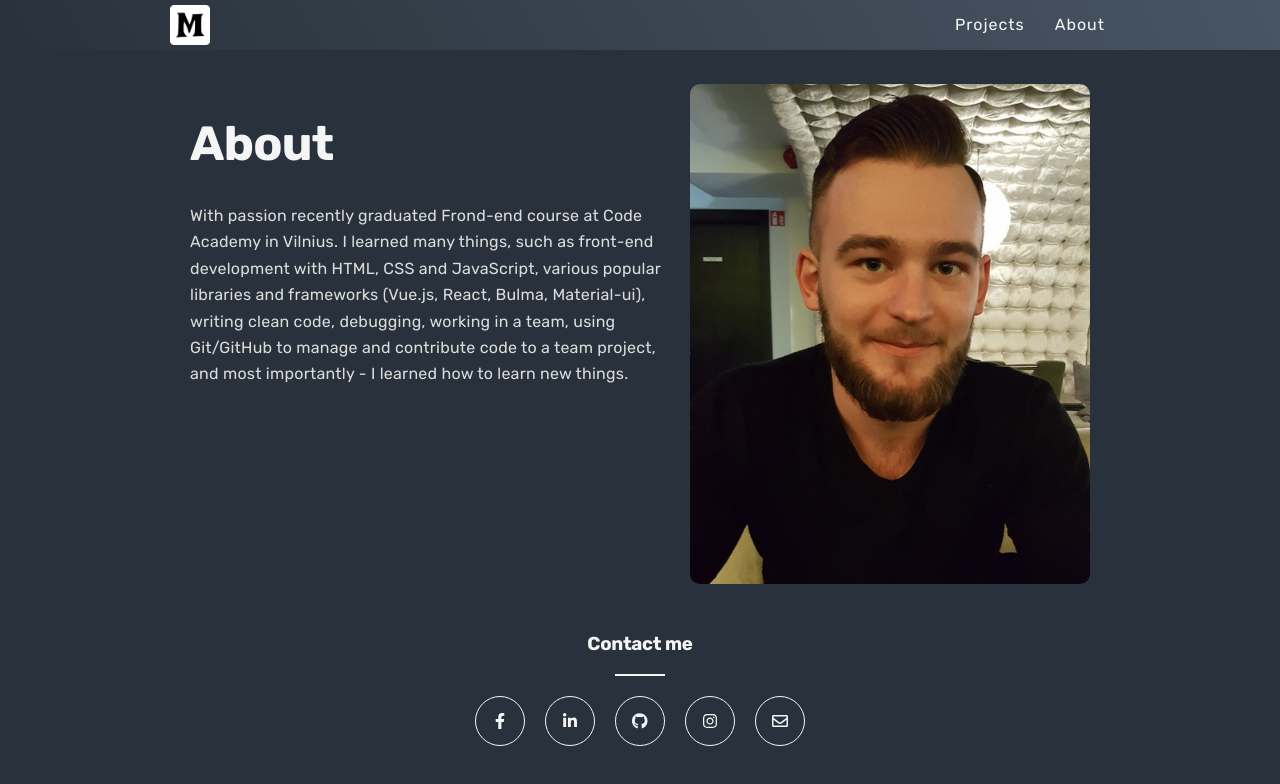
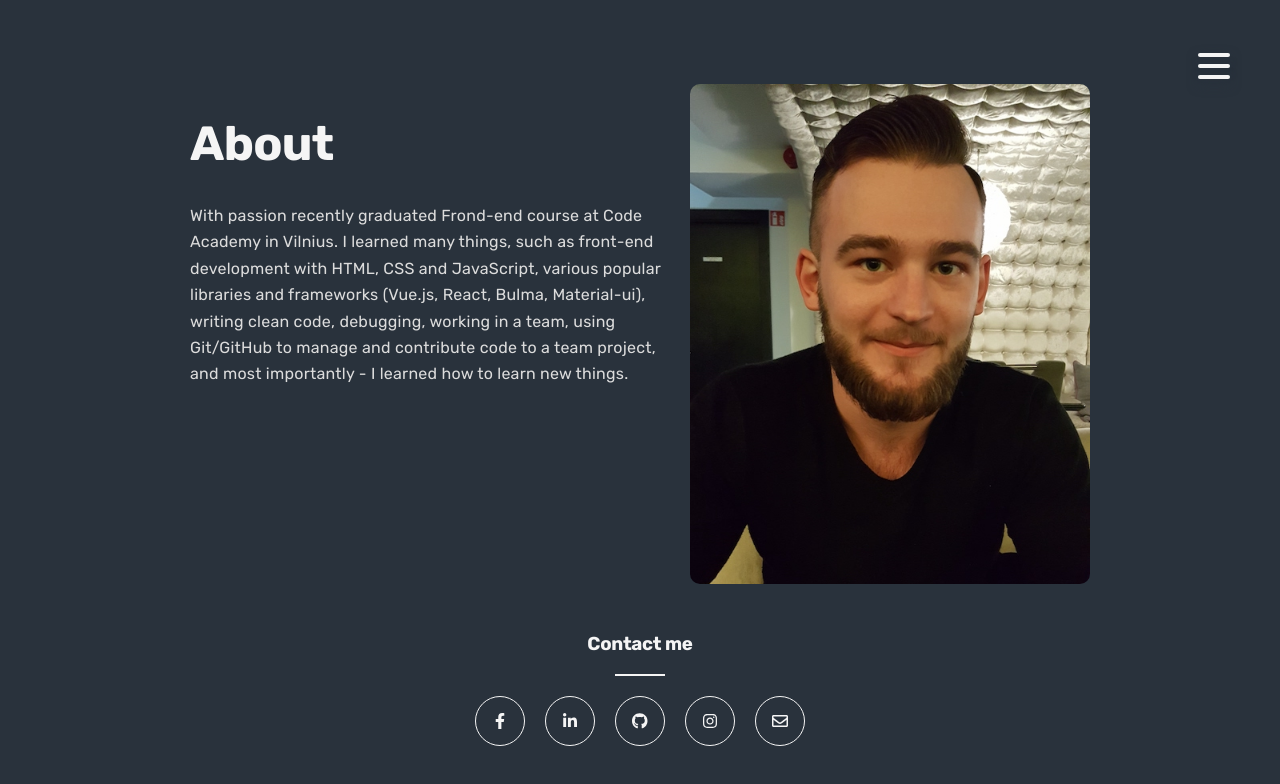
Before and after one commit to modestas9k/Portfolio, a React (Create React App) app: page /about in a window 1280 px wide. Shown: the top 784 px of the page. Built offline with nearby package versions, Linux system fonts and the light colour scheme.

Commit message:
change header to side nav with burger button

```diff
--- a/src/components/Header/Header.jsx
+++ b/src/components/Header/Header.jsx
@@ -1,19 +1,60 @@
-import React from "react";
+import React, { useState } from "react";
 import { Link } from "react-router-dom";
 import "./Header.scss";
-import logo from "./../../assets/logo.png";
+import { FontAwesomeIcon } from "@fortawesome/react-fontawesome";
 
 function Header() {
+  const [isOpen, setOpen] = useState(false);
+
   return (
-    <div className="header__container">
-      <nav>
-        <Link to="/" className="nav__logo">
-          <img src={logo} alt="logo" />
+    <div>
+      <button
+        onClick={() => setOpen(!isOpen)}
+        className={isOpen ? "burger burger__open" : "burger"}
+      >
+        <div></div>
+        <div></div>
+        <div></div>
+      </button>
+      <nav className={isOpen ? "open" : ""}>
+        <Link onClick={() => setOpen(false)} to="/projects">
+          Projects
         </Link>
-
-        <div className="nav__links">
-          <Link to="/projects">Projects</Link>
-          <Link to="/about">About</Link>
+        <Link onClick={() => setOpen(false)} to="/about">
+          About
+        </Link>
+        <div className="header__line"></div>
+        <div className="header__buttons">
+          <button
+            className="header__btn-linkedin"
+            onClick={() =>
+              window.open(
+                "https://www.linkedin.com/in/modestas-skirius-276631202/"
+              )
+            }
+          >
+            <FontAwesomeIcon icon={["fab", "linkedin-in"]} />
+          </button>
+          <button
+            className="header__btn-github"
+            onClick={() => window.open("https://github.com/modestas9k")}
+          >
+            <FontAwesomeIcon icon={["fab", "github"]} />
+          </button>
+          <button
+            className="header__btn-instagram"
+            onClick={() =>
+              window.open("https://www.instagram.com/modest.skirius/")
+            }
+          >
+            <FontAwesomeIcon icon={["fab", "instagram"]} />
+          </button>
+          <button
+            className="header__btn-mail"
+            onClick={() => window.open("mailto:modestas.skirius@gmail.com")}
+          >
+            <FontAwesomeIcon icon={["far", "envelope"]} />
+          </button>
         </div>
       </nav>
     </div>
--- a/src/components/Header/Header.scss
+++ b/src/components/Header/Header.scss
@@ -1,43 +1,185 @@
 @import "./../../scss/variables";
 
-.header__container {
-  background: $black-linear;
-  padding: 0 10px;
-  height: 50px;
-  width: 100%;
-  position: fixed;
-  z-index: 500;
-}
+// Side Navigation
+
 nav {
   display: flex;
-  max-width: 960px;
-  height: 100%;
-  margin: 0 auto;
-  justify-content: space-between;
-  align-items: center;
-  overflow: hidden;
-  color: $white-color;
-  .nav__logo {
-    height: 40px;
-    padding: 0;
-    margin: 0 10px;
-    img {
-      height: inherit;
+  flex-direction: column;
+  justify-content: center;
+  background: #b9bbbb;
+  background: -webkit-linear-gradient(to right, #b9bbbb, $white-color);
+  background: linear-gradient(to right, #b9bbbb, $white-color);
+
+  transform: translateX(100%);
+  height: 100vh;
+  text-align: left;
+  padding: 2rem;
+  position: fixed;
+  top: 0;
+  right: 0;
+  transition: transform 0.3s ease-in-out;
+  z-index: 500;
+  @media (max-width: 576px) {
+    width: 100%;
+  }
+
+  a {
+    font-size: 3em;
+    text-transform: uppercase;
+    padding: 1em 0;
+    font-weight: 700;
+    letter-spacing: -0.015em;
+    color: $black-color;
+    text-decoration: none;
+    transition: color 0.3s linear;
+
+    @media (max-width: 576px) {
+      font-size: 2em;
+      text-align: center;
+    }
+
+    &:hover {
+      color: $primary-color;
     }
   }
-  a {
-    padding: 15px;
-    text-decoration: none;
-    color: $white-color;
-    font-weight: 500;
-    letter-spacing: 1px;
-    //text-transform: uppercase;
-    transition: 0.4s ease;
+}
+
+// Burger button
+
+.burger {
+  position: fixed;
+  top: 50px;
+  right: 50px;
+  display: flex;
+  flex-direction: column;
+  justify-content: space-around;
+  width: 2em;
+  height: 2em;
+  background: transparent;
+  border: none;
+  cursor: pointer;
+  padding: 0;
+  z-index: 501;
+
+  &:focus {
+    outline: none;
   }
-  a:hover {
-    background: $primary-color;
 
-    line-height: 2em;
-    transition: 0.4s ease;
+  div {
+    width: 2em;
+    height: 0.25em;
+    background: $white-color;
+    border-radius: 10px;
+    box-shadow: 0 5px 12px $black-color;
+    transition: all 0.3s linear;
+    position: relative;
+    transform-origin: -1px;
+
+    :first-child {
+      transform: rotate(0);
+    }
+
+    :nth-child(2) {
+      opacity: 1;
+      transform: translateX(0);
+    }
+
+    :nth-child(3) {
+      transform: rotate(0);
+    }
   }
 }
+
+// when isOpen = true;
+
+.open {
+  transform: translateX(0);
+}
+.burger__open {
+  div {
+    background: $black-color;
+    box-shadow: 2px 2px 4px lighten($black-color, 20%);
+  }
+  :first-child {
+    transform: rotate(45deg);
+  }
+  :nth-child(2) {
+    opacity: 0;
+    transform: translateX(20px);
+  }
+
+  :nth-child(3) {
+    transform: rotate(-45deg);
+  }
+}
+
+// line
+
+.header__line {
+  height: 2px;
+  margin: 2em 0.2em;
+  width: 60px;
+  background: $black-color;
+  @media (max-width: 576px) {
+    margin: 2em auto;
+  }
+}
+
+// Contact Buttons
+
+.header__buttons {
+  display: flex;
+  margin-top: 1em;
+  button {
+    width: 50px;
+    height: 50px;
+    margin: 5px;
+    border-radius: 1000%;
+    border: 1px solid $black-color;
+    background: transparent;
+    color: $black-color;
+    display: flex;
+    align-items: center;
+    justify-content: center;
+  }
+  @media (max-width: 576px) {
+    justify-content: center;
+  }
+
+  .header__btn-linkedin {
+    &:hover {
+      color: $white-color;
+      background: #0072b1;
+      border: 1px solid #0072b1;
+    }
+  }
+  .header__btn-github {
+    &:hover {
+      color: $white-color;
+      background: #24292e;
+      border: 1px solid #24292e;
+    }
+  }
+  .header__btn-instagram {
+    &:hover {
+      color: $white-color;
+      background: radial-gradient(
+        circle at 30% 107%,
+        #fdf497 0%,
+        #fdf497 5%,
+        #fd5949 45%,
+        #d6249f 60%,
+        #285aeb 90%
+      );
+      box-shadow: 0px 3px 10px rgba(0, 0, 0, 0.25);
+      border: 1px solid #24292e;
+    }
+  }
+  .header__btn-mail {
+    &:hover {
+      color: $white-color;
+      background: $white-color;
+      color: $black-color;
+    }
+  }
+}
```
